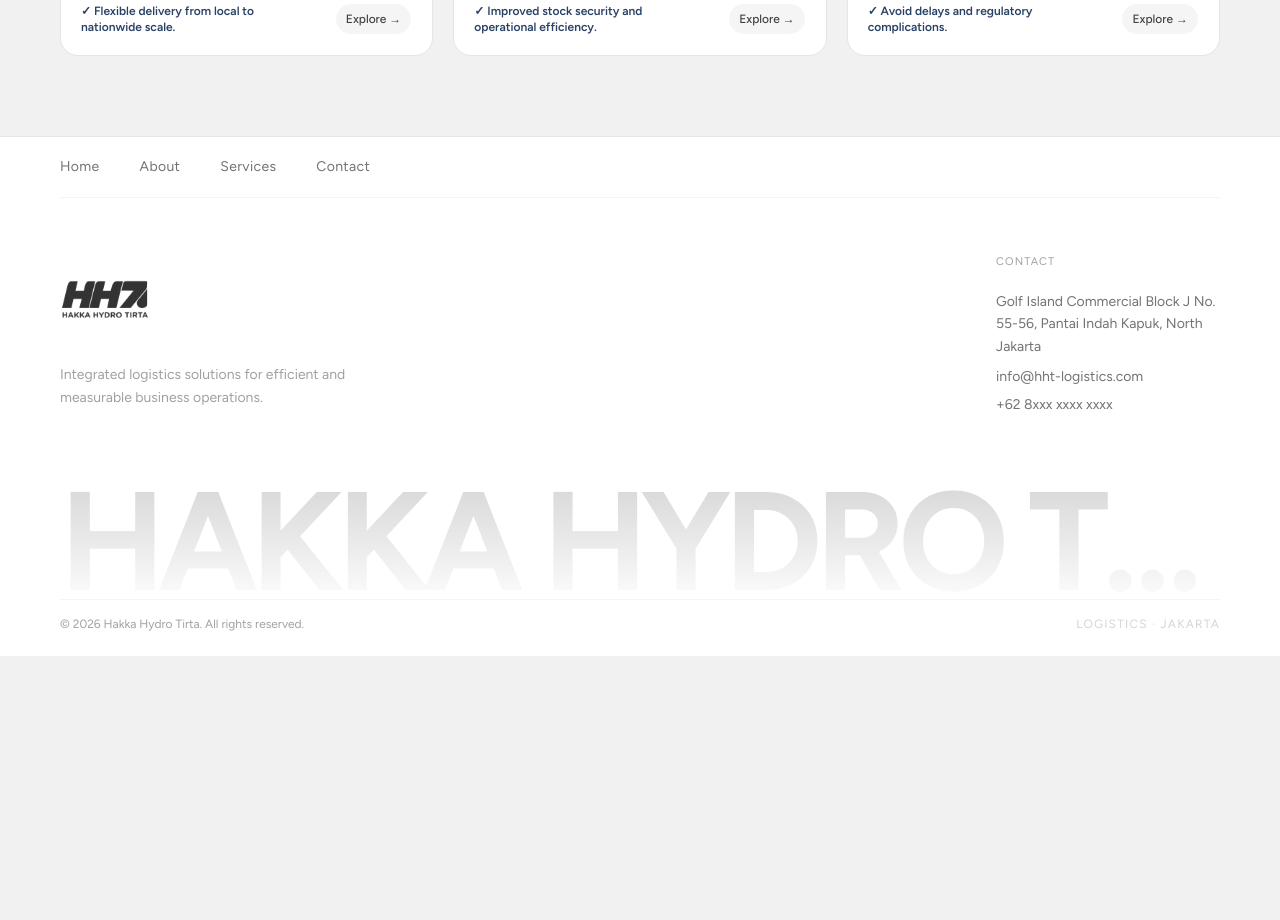
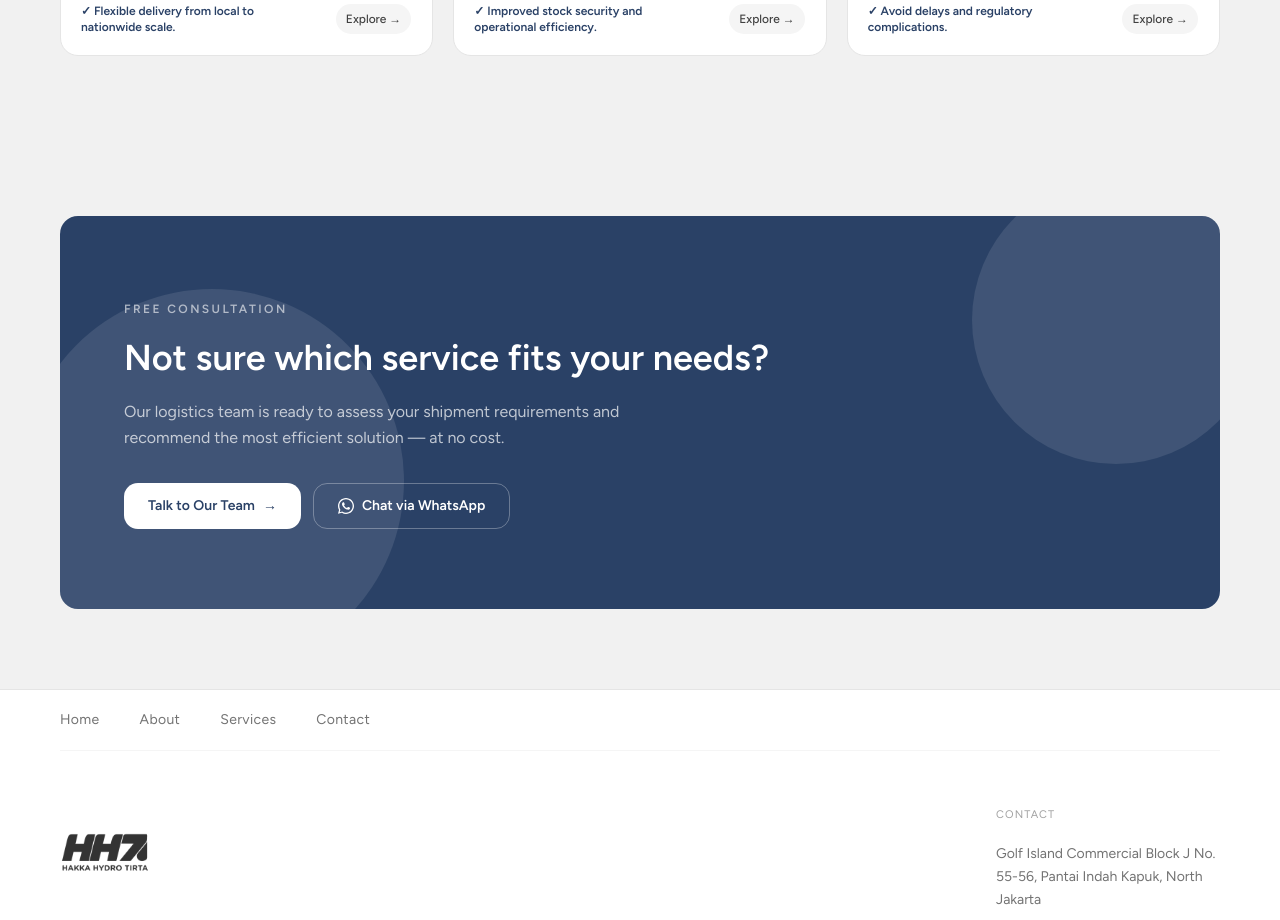
Before and after one commit to preettypeanuts/hakka-web, a Next.js app: page /en/service in a window 1280 px wide. Shown: the part 2320-3240 px from the top of the page. Before the commit the page ends 2976 px from the top, so only its background shows below. Built offline with nearby package versions, Linux system fonts and the light colour scheme.

Commit message:
feat: all service page

```diff
--- a/messages/en/common.json
+++ b/messages/en/common.json
@@ -62,6 +62,7 @@
           }
         ]
       },
+      "label_service": "All Services",
       "about": "About",
       "contact": "Contact"
     },
--- a/messages/id/common.json
+++ b/messages/id/common.json
@@ -62,6 +62,7 @@
           }
         ]
       },
+      "label_service": "Semua Layanan",
       "about": "Tentang Kami",
       "contact": "Kontak"
     },
--- a/src/app/[locale]/service/page.tsx
+++ b/src/app/[locale]/service/page.tsx
@@ -1,4 +1,5 @@
 import { PageHero } from "@/components/page-hero";
+import { ServiceCTA } from "@/components/service-cta";
 import { ServiceGrid } from "@/components/service-grid";
 import { getTranslations } from "next-intl/server";
 
@@ -28,6 +29,7 @@
         image={t("image")}
       />
       <ServiceGrid {...dataService} />
+      <ServiceCTA />
     </>
   );
 }
--- a/src/components/navbar.tsx
+++ b/src/components/navbar.tsx
@@ -14,7 +14,8 @@
     Truck,
     Warehouse,
     Globe,
-    Package
+    Package,
+    Phone
 } from "lucide-react";
 
 export const Navbar = () => {
@@ -221,6 +222,8 @@
                             </div>
                         ))}
 
+
+
                     </div>
                     {/* 🔥 CTA BAR */}
                     <div className="border-t border-neutral-200 bg-neutral-50 rounded-b-main">
@@ -235,11 +238,18 @@
                                 </p>
                             </div>
 
-                            <Link href={megaCta.href}>
-                                <button className=" px-6 py-2 rounded-full bg-mainColor text-white text-sm font-medium hover:opacity-90 transition">
-                                    {megaCta.button} →
-                                </button>
-                            </Link>
+                            <div className="flex flex-col sm:flex-row gap-2">
+                                <Link href="/service">
+                                    <button className="px-6 py-2 bg-otherColor rounded-full border border-neutral-200 text-neutral-800 text-sm font-medium hover:bg-neutral-100 transition">
+                                        {t("menu.label_service")}
+                                    </button>
+                                </Link>
+                                <Link href={megaCta.href}>
+                                    <button className="px-6 py-2 flex items-center gap-2 rounded-full bg-mainColor text-white text-sm font-medium hover:opacity-90 transition">
+                                        {megaCta.button} <Phone className="size-3 fill-white" />
+                                    </button>
+                                </Link>
+                            </div>
 
                         </div>
                     </div>
--- /dev/null
+++ b/src/components/service-cta.tsx
@@ -0,0 +1,68 @@
+"use client";
+
+import Link from "next/link";
+
+export const ServiceCTA = () => {
+    return (
+        <section className="margin spacing">
+            <div className="relative rounded-2xl overflow-hidden bg-mainColor px-8 py-16 md:px-16 md:py-20">
+
+                {/* Background decoration */}
+                <div className="absolute inset-0 opacity-10">
+                    <div className="absolute -top-10 -right-10 w-72 h-72 rounded-full bg-white" />
+                    <div className="absolute -bottom-16 -left-10 w-96 h-96 rounded-full bg-white" />
+                </div>
+
+                <div className="relative z-10 max-w-2xl">
+
+                    {/* Eyebrow */}
+                    <span className="inline-block text-xs font-semibold uppercase tracking-[0.2em] text-white/60 mb-4">
+                        Free Consultation
+                    </span>
+
+                    {/* Heading */}
+                    <h2 className="text-3xl md:text-4xl font-semibold text-white leading-snug mb-4">
+                        Not sure which service fits your needs?
+                    </h2>
+
+                    {/* Subtext */}
+                    <p className="text-white/70 text-base leading-relaxed mb-8 max-w-lg">
+                        Our logistics team is ready to assess your shipment requirements and
+                        recommend the most efficient solution — at no cost.
+                    </p>
+
+                    {/* Actions */}
+                    <div className="flex flex-wrap gap-3">
+                        <Link
+                            href="/contact"
+                            className="inline-flex items-center gap-2 bg-white text-mainColor text-sm font-semibold px-6 py-3 rounded-xl hover:bg-neutral-100 transition"
+                        >
+                            Talk to Our Team
+                            <span>→</span>
+                        </Link>
+                        <Link
+
+                            href="https://wa.me/62XXXXXXXXXX"
+                            target="_blank"
+                            rel="noopener noreferrer"
+                            className="inline-flex items-center gap-2 border border-white/30 text-white text-sm font-semibold px-6 py-3 rounded-xl hover:bg-white/10 transition"
+                        >
+                            {/* WhatsApp icon */}
+                            <svg
+                                xmlns="http://www.w3.org/2000/svg"
+                                viewBox="0 0 24 24"
+                                fill="currentColor"
+                                className="w-4 h-4"
+                            >
+                                <path d="M17.472 14.382c-.297-.149-1.758-.867-2.03-.967-.273-.099-.471-.148-.67.15-.197.297-.767.966-.94 1.164-.173.199-.347.223-.644.075-.297-.15-1.255-.463-2.39-1.475-.883-.788-1.48-1.761-1.653-2.059-.173-.297-.018-.458.13-.606.134-.133.298-.347.446-.52.149-.174.198-.298.298-.497.099-.198.05-.371-.025-.52-.075-.149-.669-1.612-.916-2.207-.242-.579-.487-.5-.669-.51-.173-.008-.371-.01-.57-.01-.198 0-.52.074-.792.372-.272.297-1.04 1.016-1.04 2.479 0 1.462 1.065 2.875 1.213 3.074.149.198 2.096 3.2 5.077 4.487.709.306 1.262.489 1.694.625.712.227 1.36.195 1.871.118.571-.085 1.758-.719 2.006-1.413.248-.694.248-1.289.173-1.413-.074-.124-.272-.198-.57-.347z" />
+                                <path d="M12 0C5.373 0 0 5.373 0 12c0 2.123.554 4.118 1.528 5.855L.057 23.5l5.797-1.452A11.954 11.954 0 0012 24c6.627 0 12-5.373 12-12S18.627 0 12 0zm0 22c-1.897 0-3.67-.52-5.187-1.424l-.371-.22-3.844.962.998-3.742-.242-.385A9.953 9.953 0 012 12C2 6.477 6.477 2 12 2s10 4.477 10 10-4.477 10-10 10z" />
+                            </svg>
+                            Chat via WhatsApp
+                        </Link>
+                    </div>
+
+                </div>
+            </div>
+        </section>
+    );
+};
```
